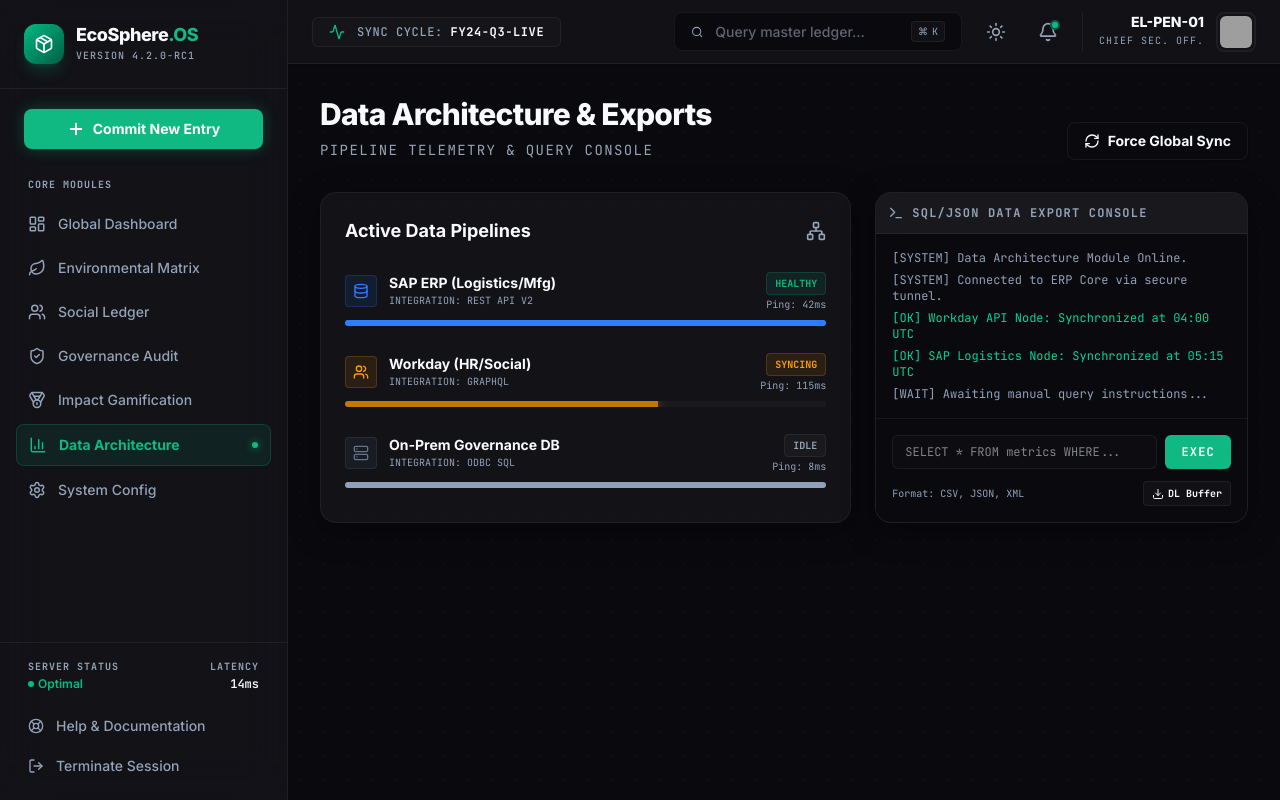
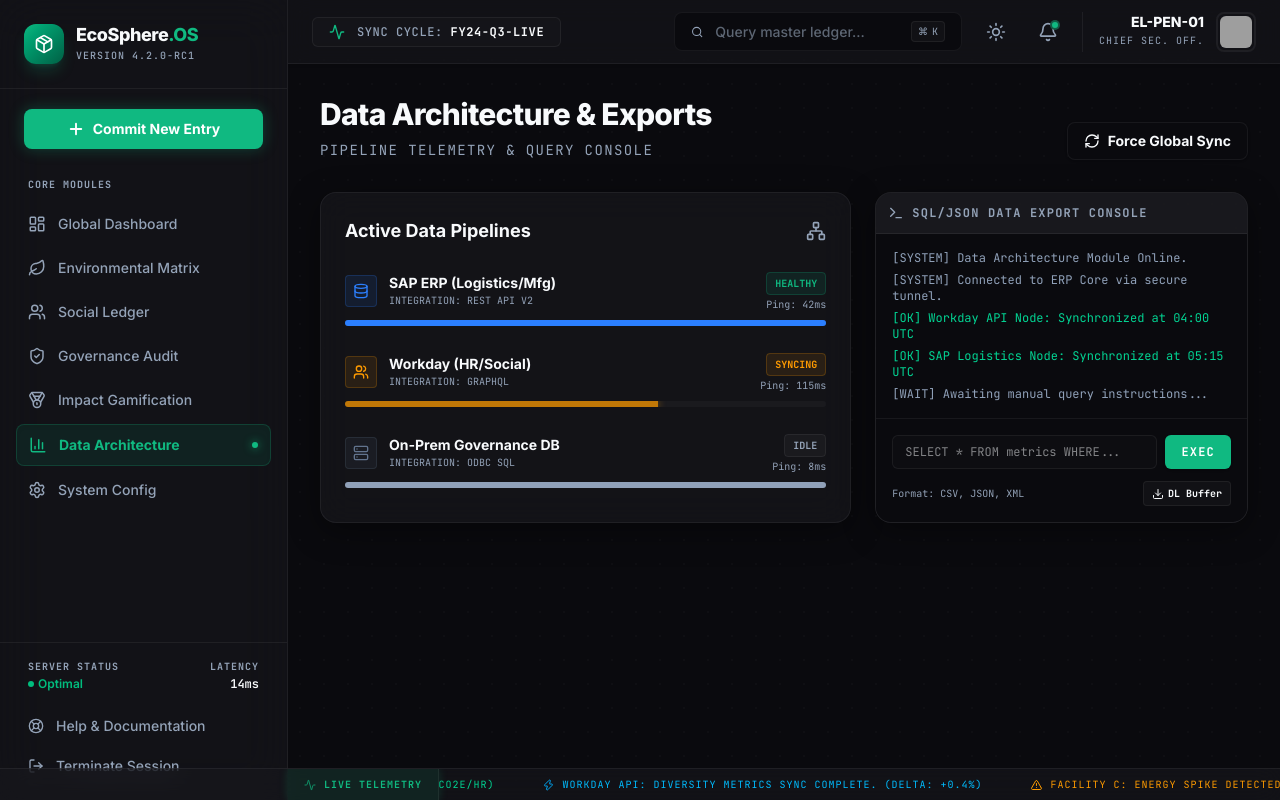
Before and after one commit to vanth-009/Odoo-2026, a Next.js app: page /reports in a window 1280 px wide. Built offline with nearby package versions, Linux system fonts and the light colour scheme; grey boxes are pictures that could not be loaded.

Commit message:
Add Live Telemetry Ticker

```diff
--- a/src/app/globals.css
+++ b/src/app/globals.css
@@ -132,3 +132,8 @@
     transform: translateX(0);
   }
 }
+
+@keyframes marquee {
+  0% { transform: translateX(0%); }
+  100% { transform: translateX(-33.33%); }
+}
--- a/src/app/layout.tsx
+++ b/src/app/layout.tsx
@@ -5,6 +5,7 @@
 import Topbar from "@/components/Topbar";
 import { ThemeProvider } from "@/components/ThemeProvider";
 import { ToastProvider } from "@/components/Toast";
+import LiveTicker from "@/components/LiveTicker";
 
 const inter = Inter({
   variable: "--font-sans",
@@ -32,12 +33,13 @@
         <ThemeProvider attribute="class" defaultTheme="dark" enableSystem={false}>
           <ToastProvider>
             <Sidebar />
-            <main className="flex-1 md:ml-72 min-h-screen flex flex-col relative z-0">
+            <main className="flex-1 md:ml-72 min-h-screen flex flex-col relative z-0 pb-8">
               <Topbar />
               <div className="flex-1 p-6 md:p-8 max-w-[1600px] w-full animate-fade-in">
                 {children}
               </div>
             </main>
+            <LiveTicker />
           </ToastProvider>
         </ThemeProvider>
       </body>
--- /dev/null
+++ b/src/components/LiveTicker.tsx
@@ -0,0 +1,51 @@
+"use client";
+
+import { useEffect, useState } from "react";
+import { Activity, AlertTriangle, CheckCircle2, Zap } from "lucide-react";
+
+const MOCK_EVENTS = [
+  { id: 1, type: "success", text: "LOGISTICS SEC-4: Route optimization active. (-1.2 tCO2e/hr)" },
+  { id: 2, type: "info", text: "WORKDAY API: Diversity metrics sync complete. (Delta: +0.4%)" },
+  { id: 3, type: "warning", text: "FACILITY C: Energy spike detected in cooling systems." },
+  { id: 4, type: "success", text: "SAP NODE: Supply chain audit verified." },
+  { id: 5, type: "info", text: "NEURAL ENGINE: Compiling Q3 trajectory forecast..." },
+];
+
+export default function LiveTicker() {
+  const [mounted, setMounted] = useState(false);
+
+  useEffect(() => {
+    setMounted(true);
+  }, []);
+
+  if (!mounted) return null;
+
+  return (
+    <div className="fixed bottom-0 left-0 right-0 h-8 bg-card/95 backdrop-blur-md border-t border-border z-50 flex items-center overflow-hidden text-[10px] font-mono uppercase tracking-widest md:pl-72">
+      <div className="flex items-center gap-2 px-4 bg-primary/10 text-primary border-r border-border h-full shrink-0 shadow-[0_0_10px_rgba(16,185,129,0.2)]">
+        <Activity size={12} className="animate-pulse" />
+        <span className="font-bold">LIVE TELEMETRY</span>
+      </div>
+
+      <div className="flex-1 overflow-hidden relative flex items-center h-full">
+        {/* We use a simple CSS animation for the marquee effect */}
+        <div className="whitespace-nowrap flex gap-12 animate-[marquee_30s_linear_infinite] hover:[animation-play-state:paused] px-4 cursor-default">
+          {[...MOCK_EVENTS, ...MOCK_EVENTS, ...MOCK_EVENTS].map((event, i) => (
+            <div key={`${event.id}-${i}`} className="flex items-center gap-2">
+              {event.type === "success" && <CheckCircle2 size={12} className="text-emerald-500" />}
+              {event.type === "warning" && <AlertTriangle size={12} className="text-amber-500" />}
+              {event.type === "info" && <Zap size={12} className="text-sky-500" />}
+              <span className={
+                event.type === "success" ? "text-emerald-600 dark:text-emerald-400" :
+                event.type === "warning" ? "text-amber-600 dark:text-amber-500" :
+                "text-sky-600 dark:text-sky-400"
+              }>
+                {event.text}
+              </span>
+            </div>
+          ))}
+        </div>
+      </div>
+    </div>
+  );
+}
```
